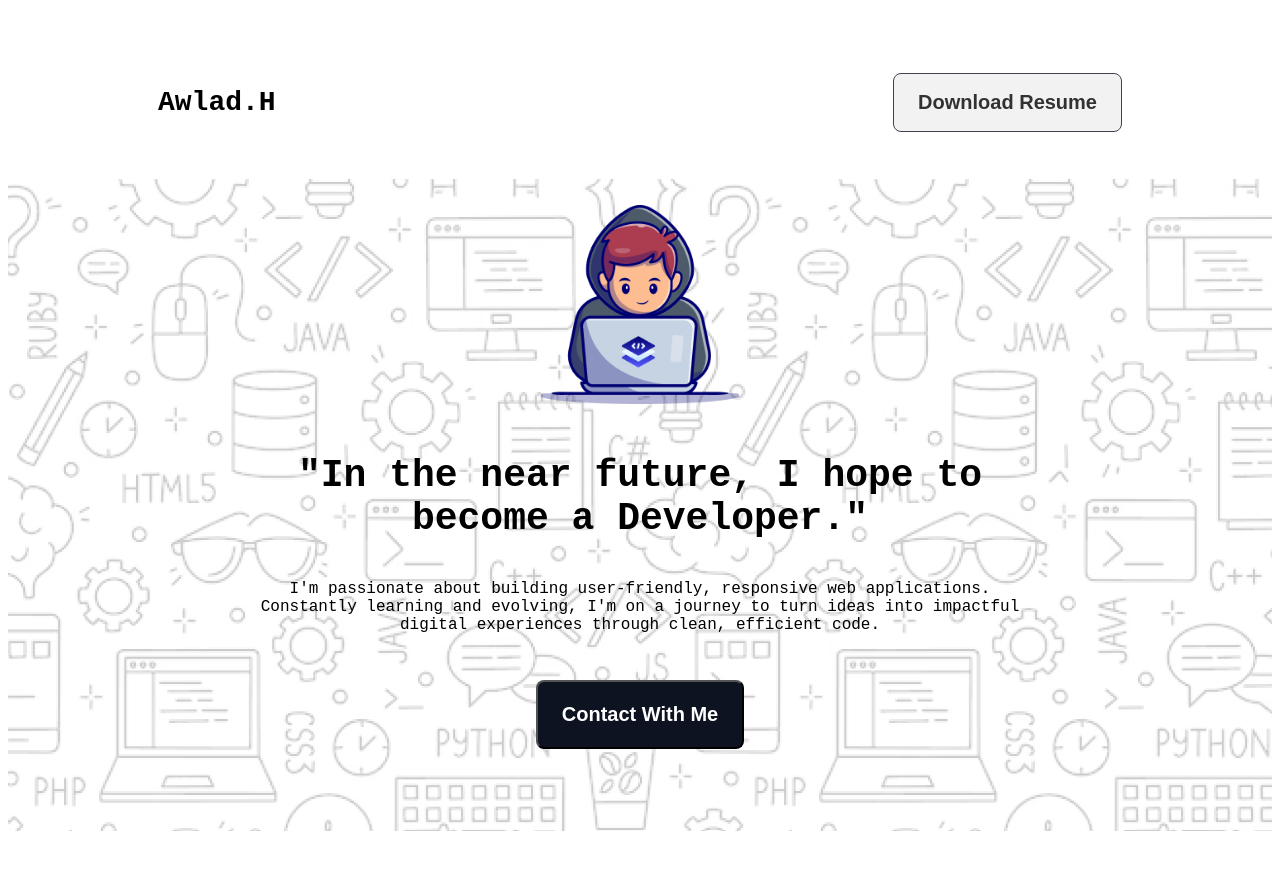
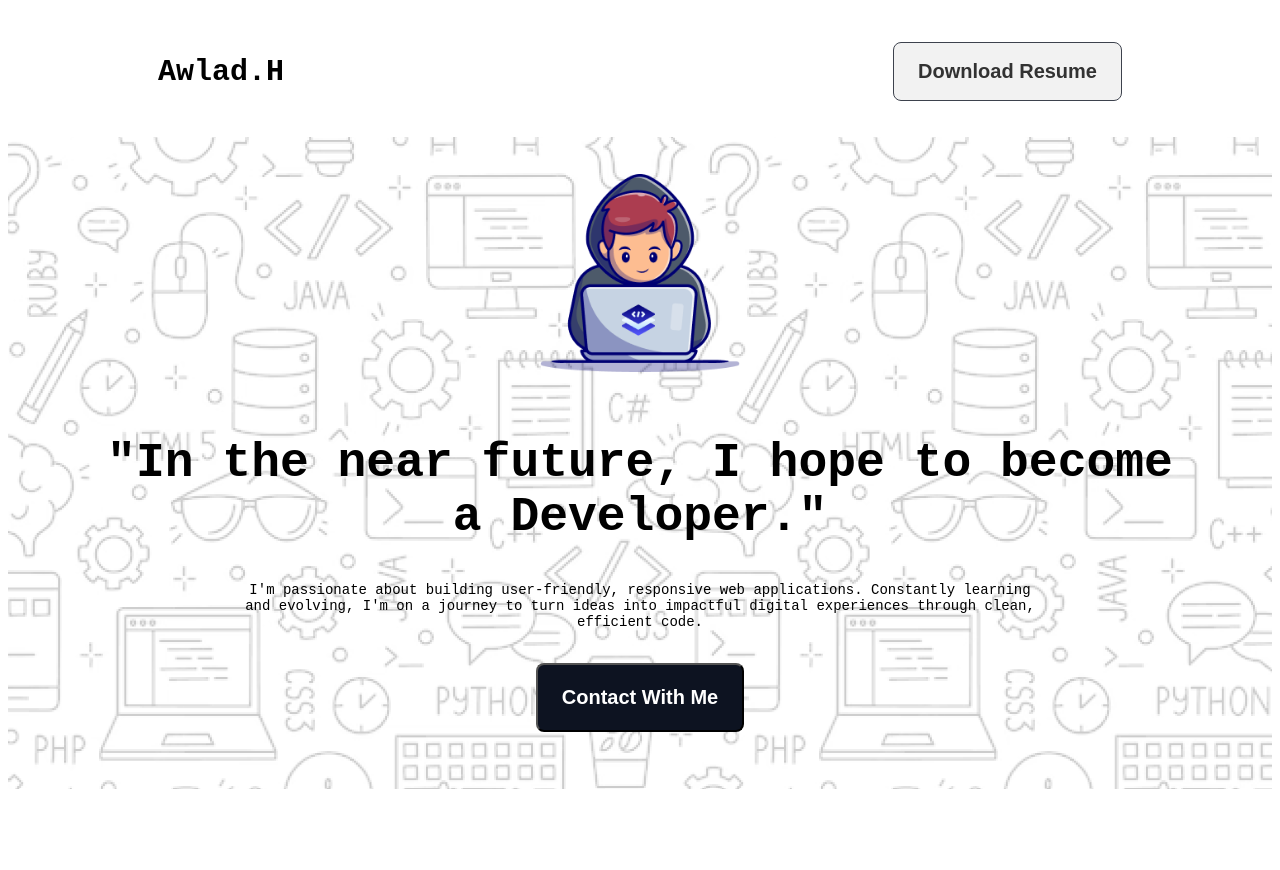
Before and after one commit to Zihaad1/first-assignment, a plain HTML site: page new.html in a window 1280 px wide. Drawn offline with Linux system fonts and the light colour scheme; a web font is replaced by a local one.

Commit message:
CSS Updated

```diff
--- a/styles/web.css
+++ b/styles/web.css
@@ -59,6 +59,7 @@
 /* Header Styles */
 
 .header{
+
   background-image: url('/assets/Hero-bg.png');
   background-repeat: repeat-x;
   background-position: center;
@@ -70,7 +71,7 @@ nav{
   display: flex;
   align-items: center;
   justify-content: space-between;
-  margin: 50px 150px;
+  margin: 15px 150px;
 
 }
 
@@ -79,34 +80,44 @@ a{
 }
 
 .nav-title{
-  font-size: 28px;
+  font-size: 30px;
   font-weight: 800;
 }
 
 /* Banner Styles */
 
 .banner-content{
-  max-width: 800px;
+  width: 1100px;
   display: flex;
   flex-direction: column;
   align-items: center;
   justify-content: center;
   text-align: center;
-  margin-bottom: 210px;
+  margin-bottom: 150px;
+
+}
+
+.banner-description{
+  font-size: 14px;
+  font-weight: 400;
+  max-width: 800px;
+  margin-bottom: 3px;
 }
 .banner-title{
-  font-size: 38px;
+  font-size: 48px;
   font-weight: 800;
   margin-bottom: 24px;
 }
+
 .banner-profile-pic{
   width: 200px;
   height: auto;
+}
 
-}
 .banner{
   display: flex;
   flex-direction: column;
   align-items: center;
+  padding: 30px 0;
 
 }
```
Also changed, not shown: new.html (+7 -0 lines).
